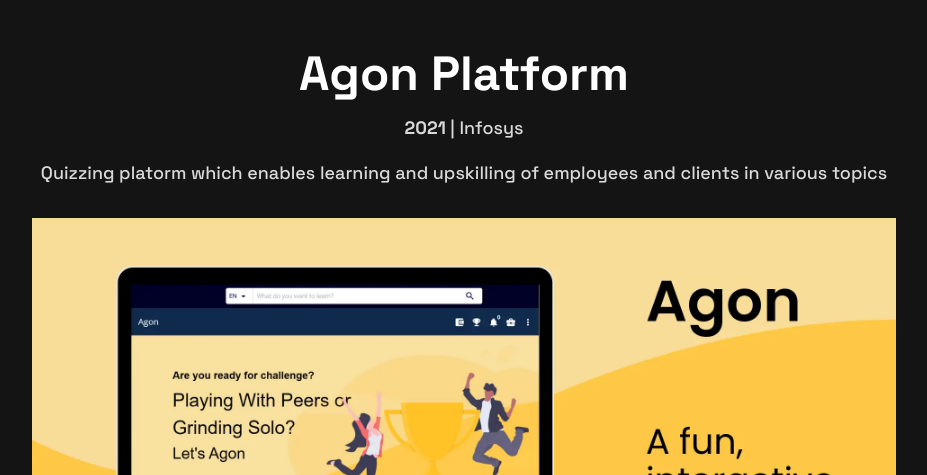
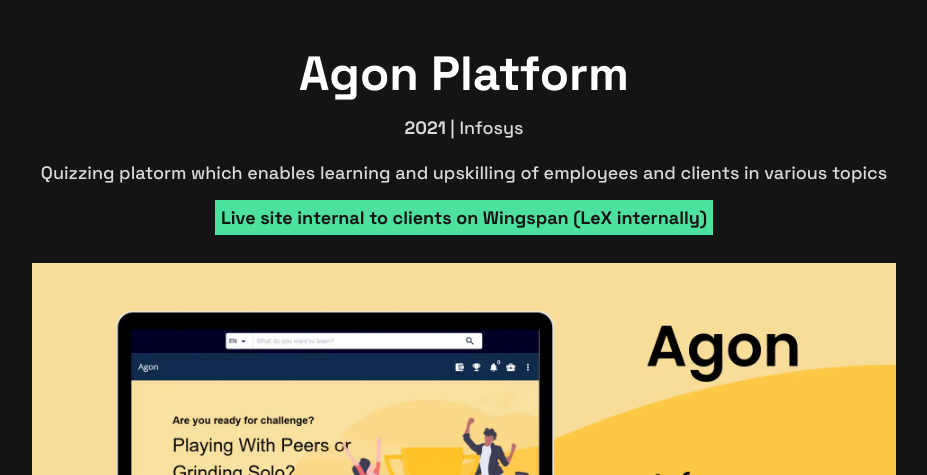
Before and after one commit to idesignwebapps/adi-ui.site, a PHP site: page /agon.html in a window 1280 px wide. Shown: the part 149-624 px from the top of the page, without its empty margins (176-1103 px from the left). Run offline with PHP 8.4, Linux system fonts and the light colour scheme.

Commit message:
updated-agon-and-online-editor-marks

```diff
--- a/agon.html
+++ b/agon.html
@@ -55,6 +55,7 @@
             <h1>Agon Platform</h1>
             <p><span>2021</span> | Infosys</p>
             <p>Quizzing platorm which enables learning and upskilling of employees and clients in various topics</p>
+            <p><mark>Live site internal to clients on <a href="https://www.infosys.com/products-and-platforms/wingspan.html" target="_blank" rel="noreferrer">Wingspan (LeX internally)</a></mark></p>
             <img src="/assets/images/agon-1.webp" alt="head mockup of agon platform">
             <img src="/assets/images/agon-2.webp" alt="mockup of role contribution to agon platform">
             <img src="/assets/images/agon-3.webp" alt="mockup of visual design elements of agon platform">
--- a/online-editor.html
+++ b/online-editor.html
@@ -55,6 +55,7 @@
             <h1>Online Editor Platform</h1>
             <p><span>2022</span> | Infosys</p>
             <p>Web development tool enabling code edit, save, sharing and deployment to assist learning of employees and clients</p>
+            <p><mark>Live site internal to clients on <a href="https://www.infosys.com/products-and-platforms/wingspan.html" target="_blank" rel="noreferrer">Wingspan (LeX internally)</a></mark></p>
             <img src="/assets/images/online-editor-1.gif" alt="head mockup of online editor platform">
             <img src="/assets/images/online-editor-2.webp" alt="mockup of role contribution to online editor platform">
             <img src="/assets/images/online-editor-3.webp"
--- a/style.css
+++ b/style.css
@@ -125,6 +125,23 @@ a:hover {
 img,
 svg {
   display: block;
+}
+
+mark {
+  color: var(--bg-body);
+  background-color: var(--accent);
+  padding: 0.4rem;
+  font-weight: 600;
+}
+
+mark>a {
+  text-decoration: none;
+  color: var(--bg-body);
+}
+
+mark>a:hover {
+  color: var(--bg-body);
+  text-decoration: underline;
 }
 
 .visually-hidden {
```
